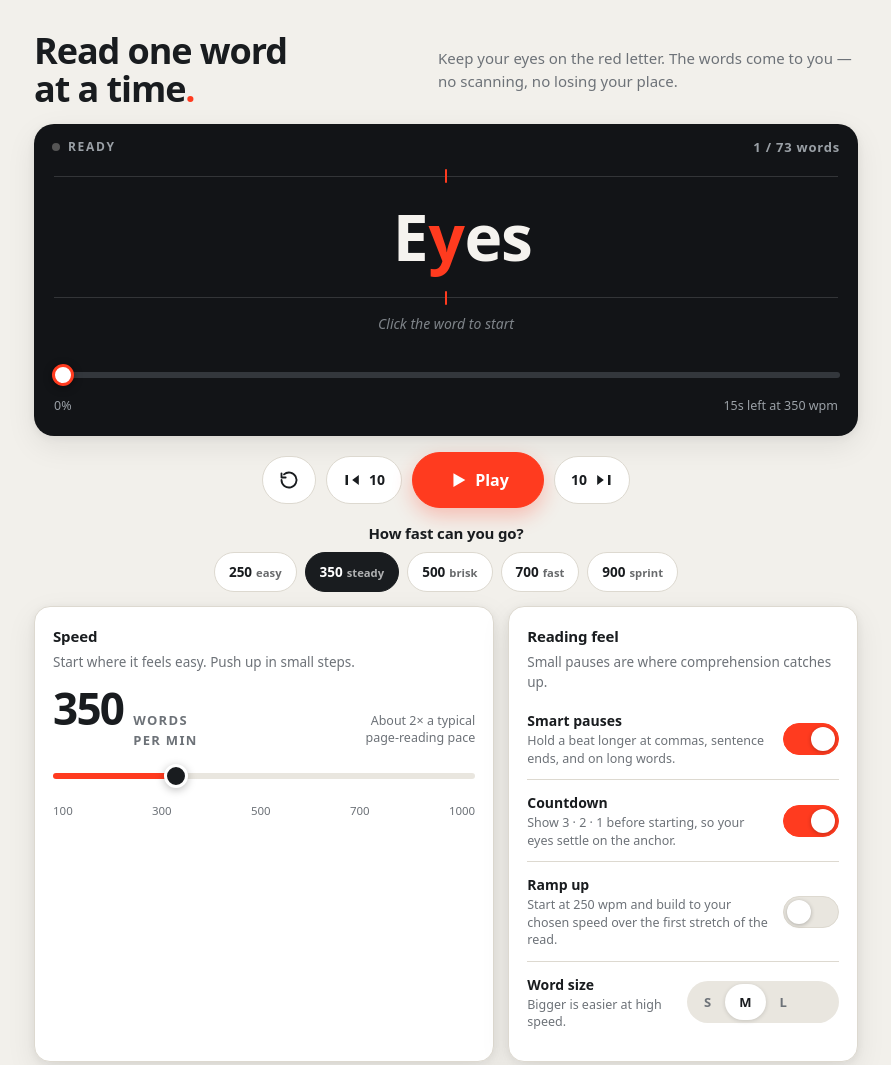
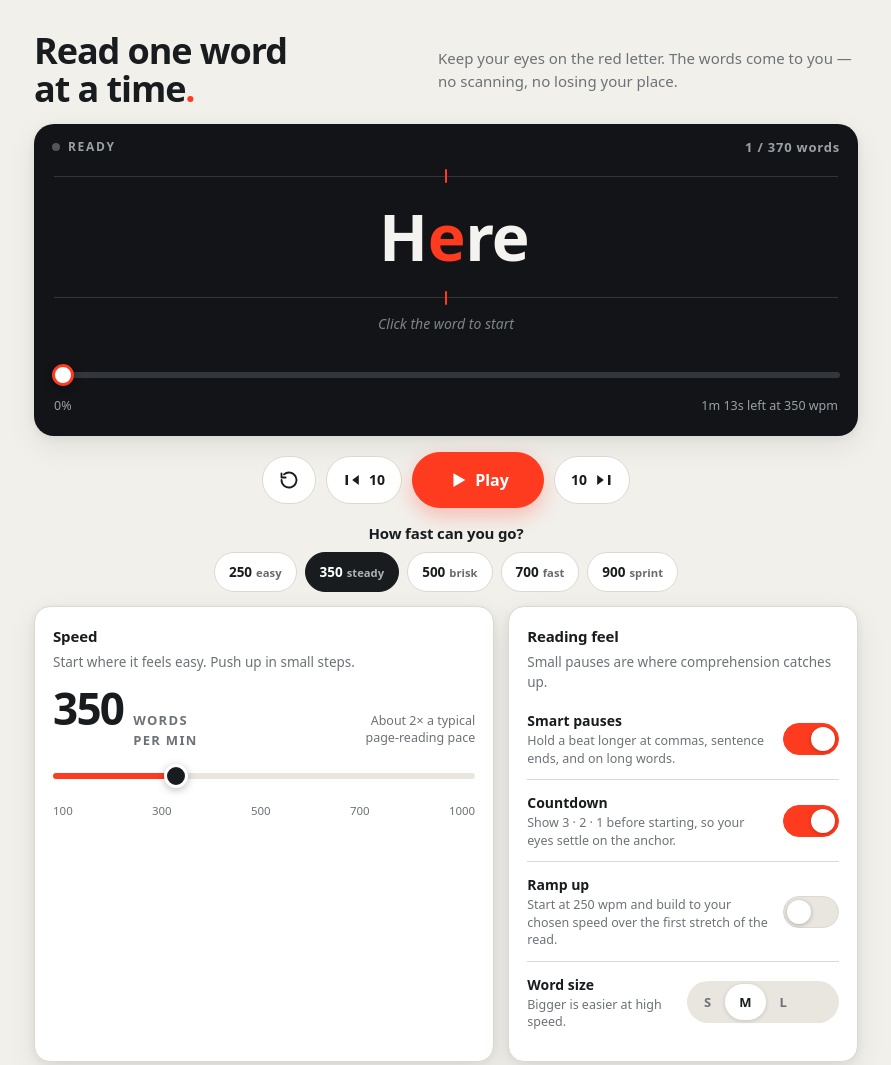
Before and after one commit to nicktolk/rsvpSpeedReader, a plain HTML site: page index.html in a window 1280 px wide. Shown: the top 1065 px of the page, without its empty margins (194-1085 px from the left). Drawn offline with Linux system fonts and the light colour scheme.

Commit message:
Default to the longer demo; quick demo stays one tap away
Co-Authored-By: Claude Opus 5.5 <noreply@anthropic.com>
Claude-Session: https://claude.ai/code/session_01E5jKrMLnjYUqpFMayxENSf

```diff
--- a/index.html
+++ b/index.html
@@ -875,8 +875,8 @@
     else if(k==="Home"){ e.preventDefault(); restart(); }
   });
 
-  /* ---------------- init: preload the quick demo so Play works immediately ---------------- */
-  input.value = SHORT;
+  /* ---------------- init: preload the longer demo so Play works immediately ---------------- */
+  input.value = SAMPLE;
   updateInputCount();
   setWpm(350);
   loadFromInput();
```
Also changed, not shown: 1 other file.
